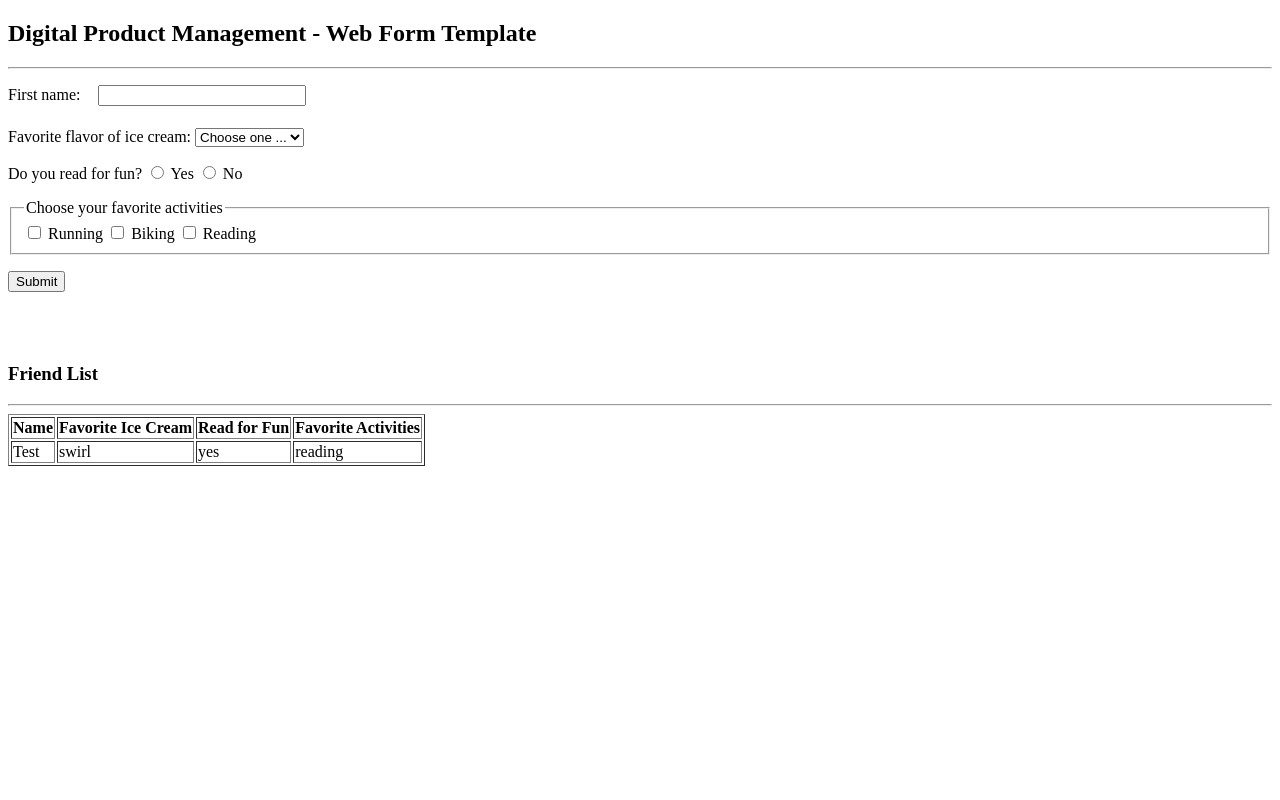
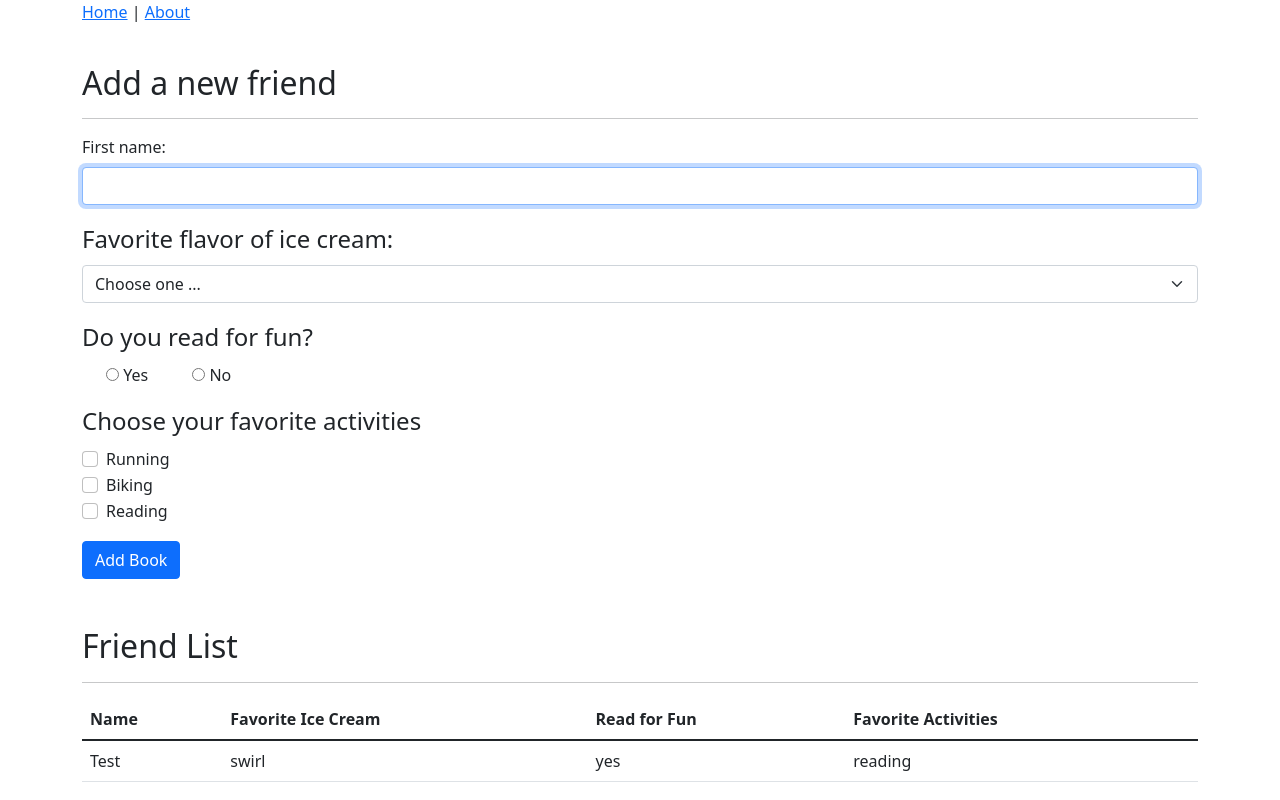
Before and after one commit to mikecolbert/dpb-web-form-template, a Flask app: page / in a window 1280 px wide. Run offline with Flask 2, Linux system fonts and the light colour scheme.

Commit message:
added Bootstrap 5 formatting

```diff
--- a/app.py
+++ b/app.py
@@ -50,5 +50,10 @@ def add():
         return redirect(url_for("index"))
 
 
+@app.route("/about", methods=["GET"])
+def about():
+    return render_template("about.html", pageTitle="Pair programming")
+
+
 if __name__ == "__main__":
     app.run(debug=True)
--- a/templates/base.html
+++ b/templates/base.html
@@ -6,15 +6,20 @@
       name="viewport"
       content="width=device-width, initial-scale=1, shrink-to-fit=no"
     />
-
     <link
+      href="https://cdn.jsdelivr.net/npm/bootstrap@5.1.3/dist/css/bootstrap.min.css"
       rel="stylesheet"
-      href="{{ url_for('static', filename='css/stylesheet.css') }}"
+      integrity="sha384-1BmE4kWBq78iYhFldvKuhfTAU6auU8tT94WrHftjDbrCEXSU1oBoqyl2QvZ6jIW3"
+      crossorigin="anonymous"
     />
     <title>{{ pageTitle }}</title>
   </head>
 
   <body>
-    <div class="container">{% block body %}xx {% endblock %}</div>
+    <div class="container">
+      <nav><a href="/">Home</a> | <a href="/about">About</a></nav>
+      <p>&nbsp;</p>
+      {% block body %} {% endblock %}
+    </div>
   </body>
 </html>
--- a/templates/index.html
+++ b/templates/index.html
@@ -1,27 +1,35 @@
 {% extends 'base.html' %} {% block body %}
-<h2>Digital Product Management - Web Form Template</h2>
+<h2>Add a new friend</h2>
 <hr />
 <main>
   <form action="/add" method="POST">
-    <p>
-      <label for="first-name">First name:</label>
-      <input type="text" id="first-name" name="fname" />
-    </p>
+    <div class="mb-3">
+      <label class="form-label" for="first-name">First name:</label>
+      <input
+        class="form-control"
+        type="text"
+        id="first-name"
+        name="fname"
+        autofocus="autofocus"
+        required
+      />
+    </div>
 
-    <p>
-      <label for="ice-cream">
-        Favorite flavor of ice cream:
-        <select name="flavor" id="ice-cream" required>
-          <option value="" selected>Choose one ...</option>
-          <option value="vanilla">Vanilla</option>
-          <option value="chocolate">Chocolate</option>
-          <option value="swirl">Swirl</option>
-        </select>
-      </label>
-    </p>
-    <p>
-      <label>Do you read for fun?</label>
-      <label for="read-yes">
+    <fieldset>
+      <legend>Favorite flavor of ice cream:</legend>
+      <select class="mb-3 form-select" name="flavor" id="ice-cream" required>
+        <option value="" selected>Choose one ...</option>
+        <option value="vanilla">Vanilla</option>
+        <option value="chocolate">Chocolate</option>
+        <option value="swirl">Swirl</option>
+      </select>
+    </fieldset>
+
+
+    <fieldset>
+      <legend>Do you read for fun?</legend>
+      <div class="mb-3 form-check form-check-inline">
+        <label class="form-check-label" for="read-yes">
         <input
           type="radio"
           id="read-yes"
@@ -30,9 +38,10 @@
           required="required"
         />
         Yes
-      </label>
+        </div>
 
-      <label for="read-no">
+      <div class="mb-3 form-check form-check-inline">
+        <label class="form-check-label" for="read-no">
         <input
           type="radio"
           id="read-no"
@@ -42,49 +51,67 @@
         />
         No
       </label>
-    </p>
+      </div>
+
 
     <fieldset>
       <legend>Choose your favorite activities</legend>
-      <label for="for-running">
+            <div class="form-check">
+        <label class="form-check-label" for="for-running">
         <input
           type="checkbox"
+          class="form-check-input"
           id="for-running"
           name="activities"
           value="running"
         />
         Running
       </label>
+      </div>
 
-      <label for="for-biking">
+            <div class="form-check">
+        <label class="form-check-label" for="for-biking">
         <input
           type="checkbox"
+          class="form-check-input"
           id="for-biking"
           name="activities"
           value="biking"
         />
         Biking
       </label>
+      </div>
 
-      <label for="for-reading">
+            <div class="form-check">
+        <label class="form-check-label" for="for-reading">
         <input
           type="checkbox"
+          class="form-check-input"
           id="for-reading"
           name="activities"
           value="reading"
         />
         Reading
       </label>
+      </div>
     </fieldset>
 
-    <p><input type="submit" id="submit" value="Submit" /></p>
+   <div class="mt-3">
+      <input
+        class="btn btn-primary"
+        type="submit"
+        value="Add Book"
+        id="submit"
+      />
+    </div>
+
   </form>
 
-  <br /><br />
+
   {% if friends %}
-  <h3>Friend List</h3>
+  <h2  class="mt-5">Friend List</h2>
   <hr />
-  <table border="1">
+  <table class="table table-hover">
     <thead>
       <tr>
         <th>Name</th>
```
Also changed, not shown: templates/about.html (added, +11 -0 lines), static/images/pair.png (added).
